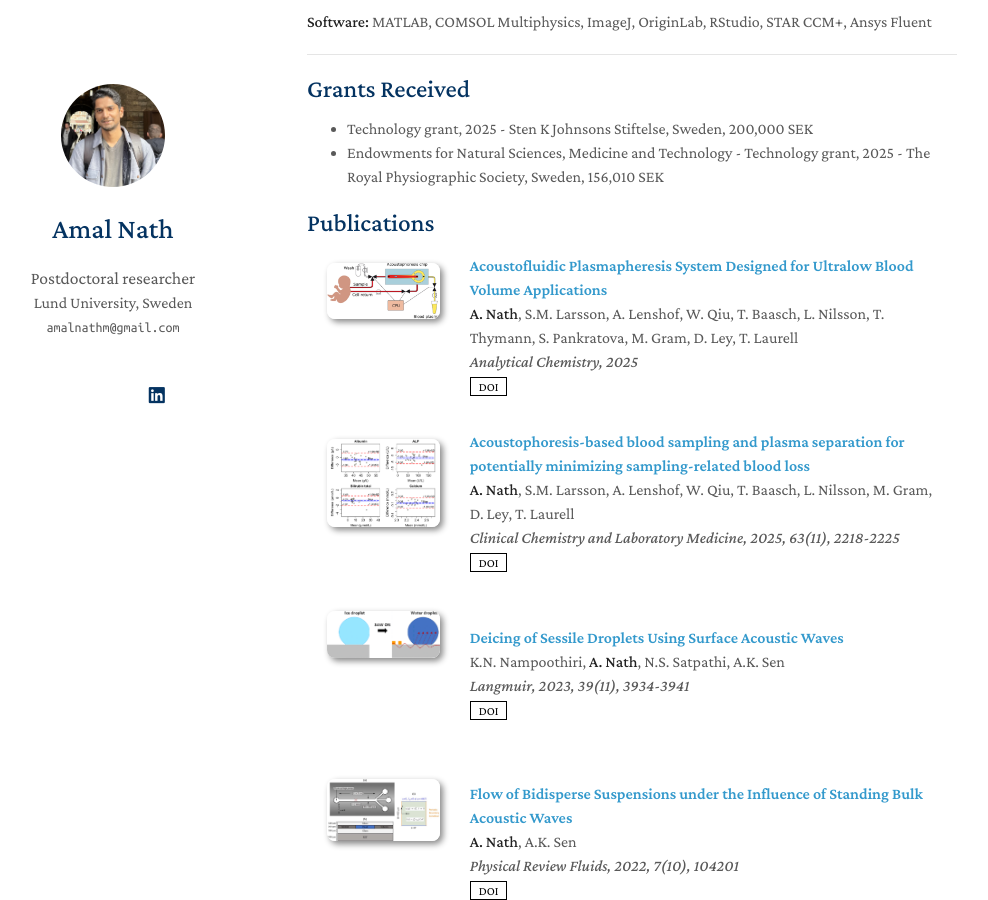
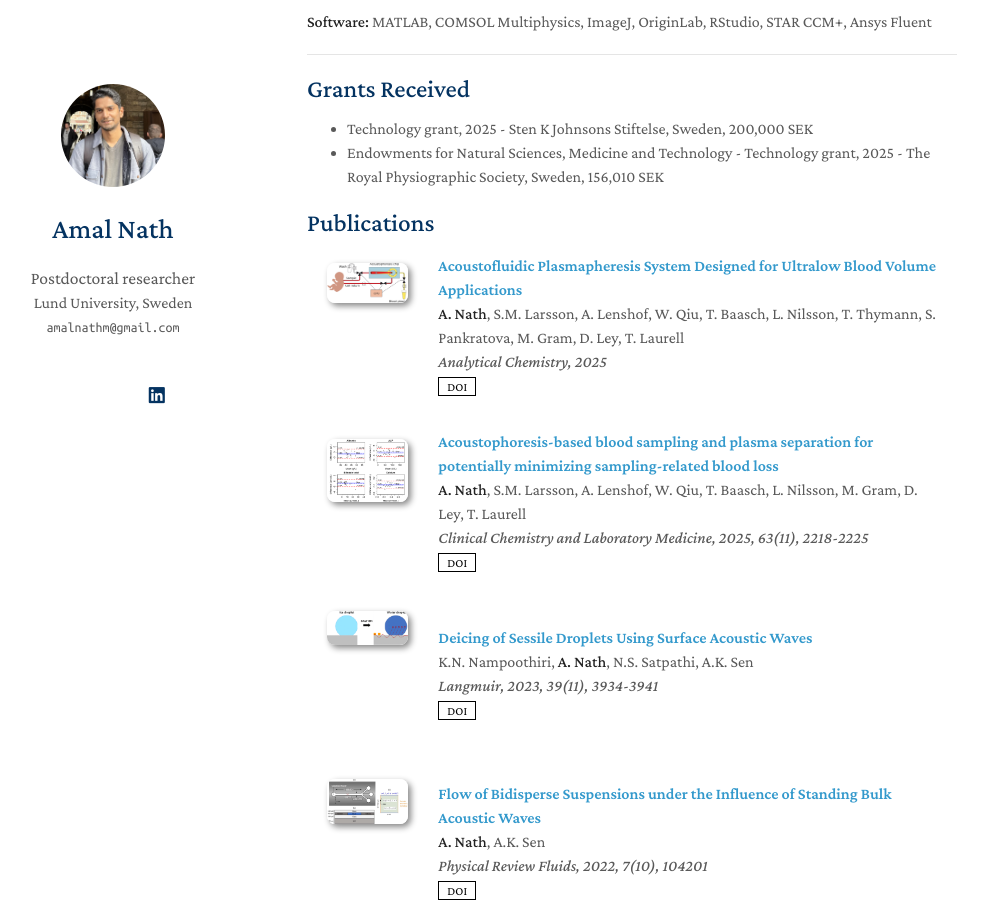
Before and after one commit to amal-nath-01/amal-nath-01-github.io, a Jekyll site: the page built from index.md, in a window 1280 px wide and 900 px high, scrolled down 1022 px. Shown: the whole window, without its empty margins (163-1151 px from the left). Built offline with Jekyll 4.4.1, drawn with Linux system fonts in a browser that asks for light colours; a style sheet for code colours, icons or effects is not loaded; our own code applies the rules of GitHub Pages for plain Markdown files.

Commit message:
Change publication image width to 100px
Updated image width in publications list.

```diff
--- a/_includes/publications.md
+++ b/_includes/publications.md
@@ -9,7 +9,7 @@
 <div class="pub-row">
   <div class="col-sm-3 abbr" style="position: relative;padding-right: 15px;padding-left: 15px;">
     {% if link.image %}
-    <img src="{{ link.image }}" class="teaser img-fluid z-depth-1" style="width:150px; height:auto;">
+    <img src="{{ link.image }}" class="teaser img-fluid z-depth-1" style="width:100px; height:auto;">
     {% if link.conference_short %}
     <abbr class="badge">{{ link.conference_short }}</abbr>
     {% endif %}
```
